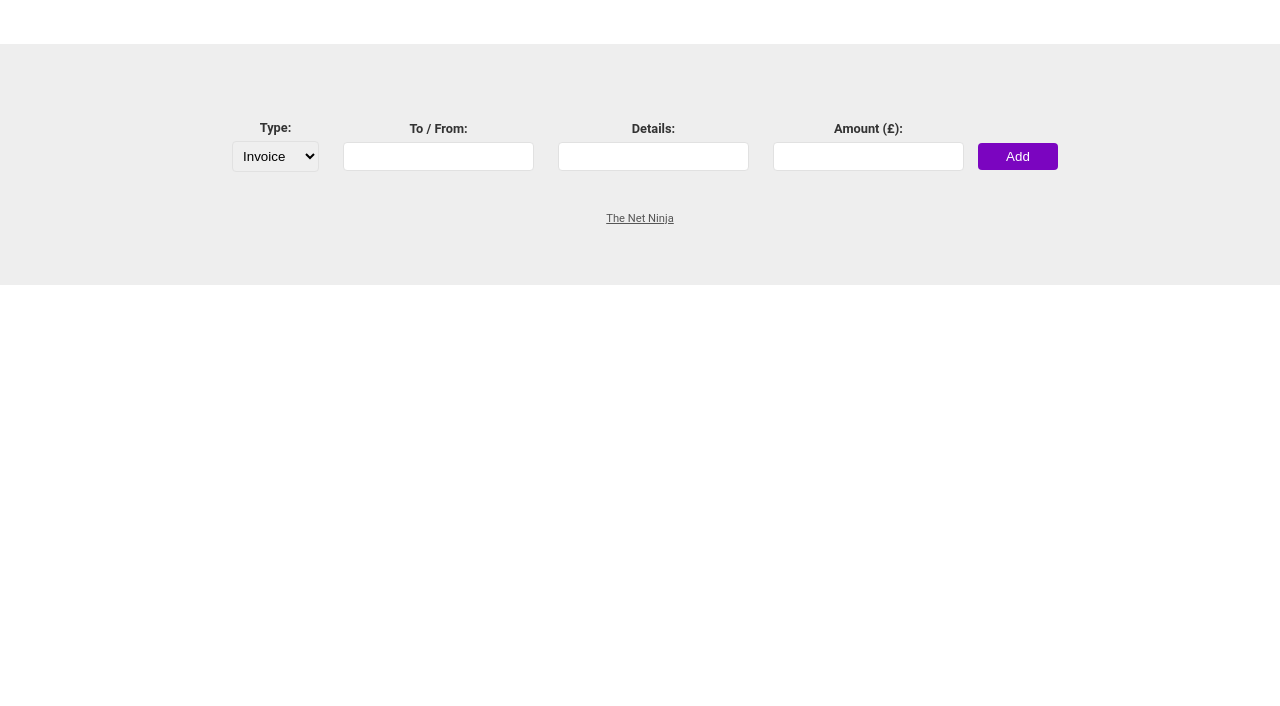
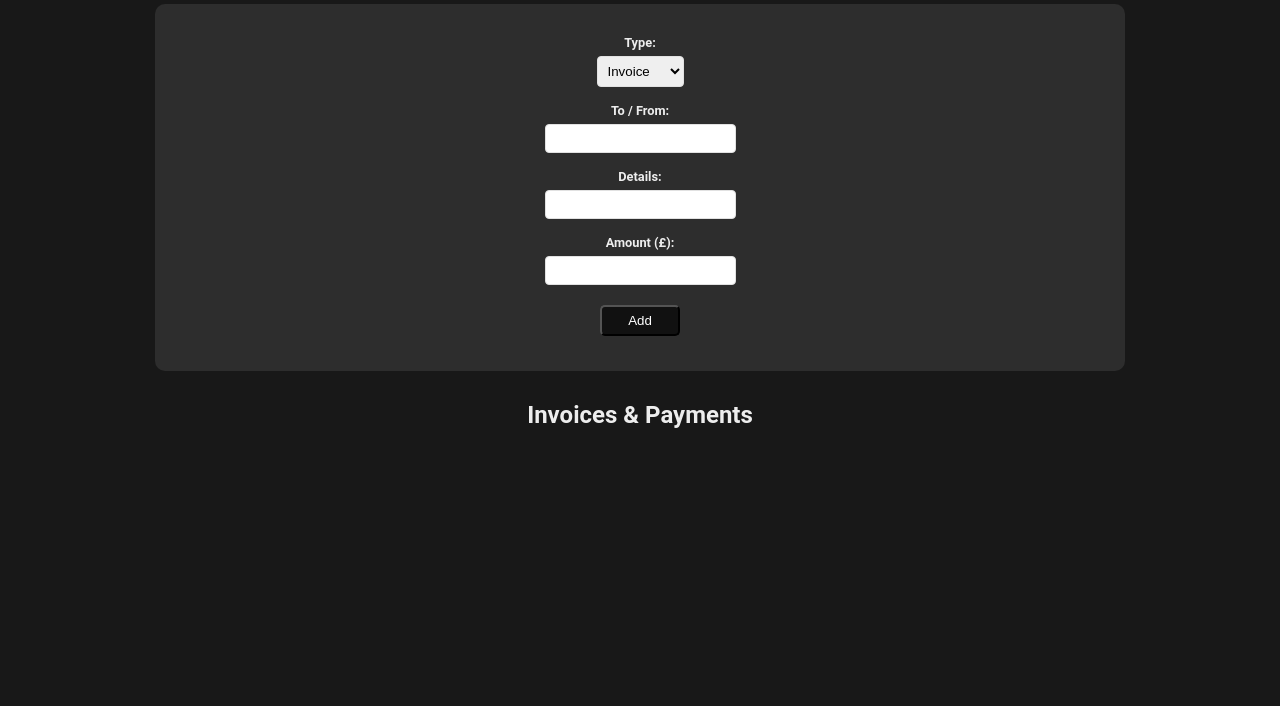
Before and after one commit to sameetghouri/TypeScript-Project, a plain HTML site: page public/index.html in a window 1280 px wide. Shown: the part 94-800 px from the top of the page. Drawn offline with Linux system fonts and the light colour scheme.

Commit message:
modified

```diff
--- a/public/index.html
+++ b/public/index.html
@@ -7,17 +7,8 @@
   <link rel="shortcut icon" href="#" />
 </head>
 <body>
-
-  <div class="wrapper">
-    <h1>Finance Logger</h1>
-
-    <!-- output list -->
-    <ul class="item-list">
-
-    </ul>
-  </div>
-
-  <footer>
+  <h1>Finance Logger</h1>
+  <main>
     <form class="new-item-form">
       <div class="field">
         <label>Type:</label>
@@ -41,8 +32,16 @@
       <button>Add</button>
     </form>
 
-    <a href="https://www.thenetninja.co.uk">The Net Ninja</a>
-  </footer>
+  </main>
+
+  <div class="wrapper">
+    <h2>Invoices & Payments</h2>
+    <!-- output list -->
+    <ul class="item-list">
+
+    </ul>
+  </div>
+
 
   <script type="module" src='app.js'></script>
 </body>
--- a/public/styles.css
+++ b/public/styles.css
@@ -2,49 +2,61 @@
 body{
     margin: 0;
     font-family: Roboto;
+    background: #181818;
   }
   .wrapper{
     max-width: 960px;
     margin: 0 auto;
+    padding: 10px;
   }
   h1{
-    margin: 40px auto;
-    color: #780ca3;
+    margin: 30px auto;
+    color: #ededed;
+    text-align: center;
+  }
+  h2{
+    margin: 20px;
+    color: #ededed;
     text-align: center;
   }
   ul{
     padding: 0;
+    border-radius: 14px;
     list-style-type: none;
+    background: #2e2e2e;
   }
   li{
-    padding: 6px 10px;
-    border: 1px solid #eee;
-    margin: 10px auto;
+    border-bottom: 1px solid #484848 ;
+    padding: 10px 0px;
+    margin: 10px ;
   }
   li h4{
-    color: #7304b8;
+    color: #ededed;
     margin: 0;
     text-transform: capitalize;
   }
   li p{
-    color: #333;
+    color: #ededed;
     margin: 8px 0 0;
   }
-  footer{
-    background: #eee;
-    padding: 60px;
-    margin-top: 60px;
-  }
+
   form{
-    max-width: 960px;
+    background: #2d2d2d;
+    border-radius: 10px;
+    max-width: 940px;
     margin: 0 auto;
+    padding: 15px;
     text-align: center;
+    display: flex;
+    flex-direction: column;
+    align-items: center;
+
   }
   label{
     display: block;
     font-weight: bold;
     font-size: 0.8em;
-    color: #333;
+    color: #ededed;
     margin: 16px 0 6px;
   }
   input, select{
@@ -54,20 +66,13 @@ body{
   }
   .field{
     display: inline-block;
-    margin: 0 10px;
+
   }
   button{
     color: white;
-    border: 0;
-    background: #7b05c0;
+    background: #111111;
+    width: 80px;
     padding: 6px;
-    min-width: 80px;
-    border-radius: 4px;
+    margin: 20px;
+    border-radius: 5px;
   }
-  footer a{
-    text-align: center;
-    display: block;
-    color: #565656;
-    margin-top: 40px;
-    font-size: 0.7em;
-  }
```
